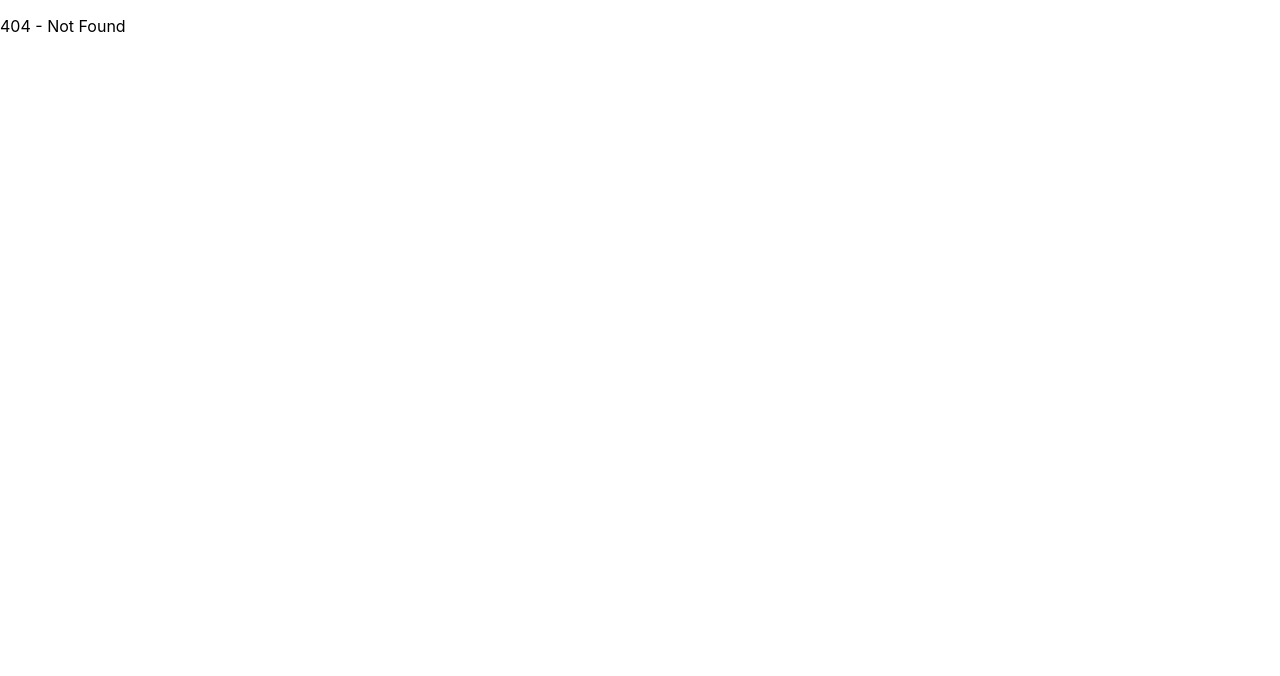
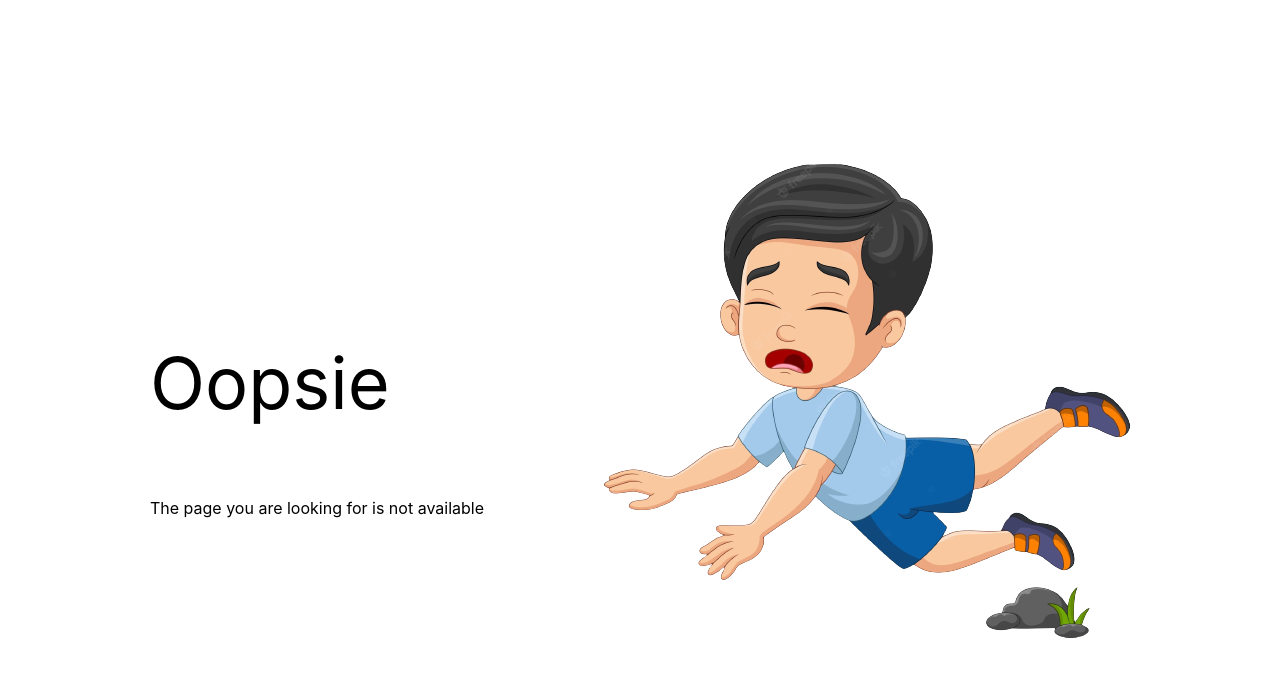
Before and after one commit to GoodMorning46/Fresh_and_Cool-website, a React (Create React App) app: page /event in a window 1280 px wide. Before the commit this address had no page. Shown: the top 676 px of the page. Built offline with nearby package versions, Linux system fonts and the light colour scheme.

Commit message:
[ADD] Page 404

```diff
--- /dev/null
+++ b/src/pages/CSS/NotFound.css
@@ -0,0 +1,16 @@
+.NotFoundContainer {
+  padding: 0;
+  margin: 0;
+  display: flex;
+  justify-content: center;
+  align-items: center;
+  height: 100vh;
+}
+
+.NotFoundText {
+  font-size: 72px;
+}
+
+.NFText {
+  margin-right: 120px;
+}
--- a/src/pages/NotFound.js
+++ b/src/pages/NotFound.js
@@ -1,16 +1,14 @@
 import React from 'react';
+import './CSS/NotFound.css';
 
 function NotFound() {
-  // const notFoundStyle = {
-  //   backgroundColor = "#C46013",
-  //   height = "100vh",
-  //   width = "100vw",
-  //   textAlign = "center",
-  // }
   return (
-    <div className="NotFound" >
-      <p>404 - Not Found</p>
-      {/* <Link to="/">Cliquez ici pour retourner sur la page d'accueil</Link> */}
+    <div className="NotFoundContainer" >
+      <span className="NFText">
+        <p className="NotFoundText">Oopsie</p>
+        <p>The page you are looking for is not available</p>
+      </span>
+      <img src={require('../assets/NotFound.png')} ></img>
     </div>
   );
 }
```
Also changed, not shown: src/assets/NotFound.png (added).
